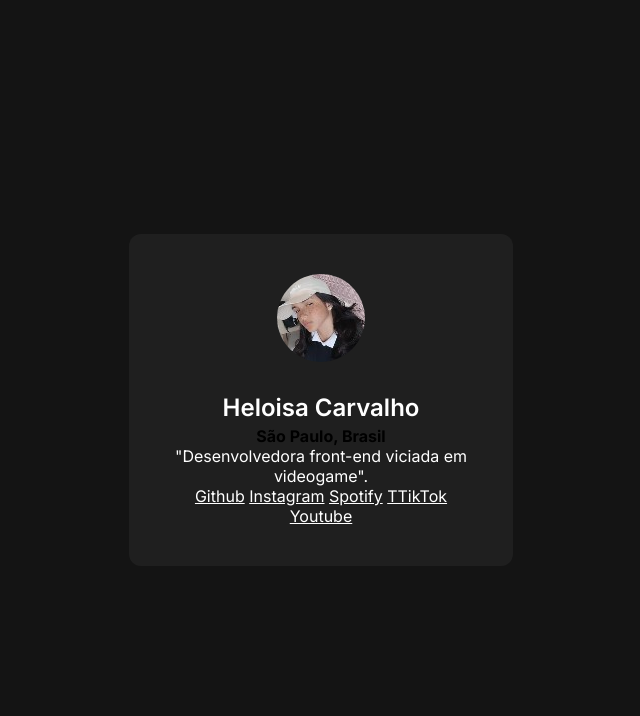
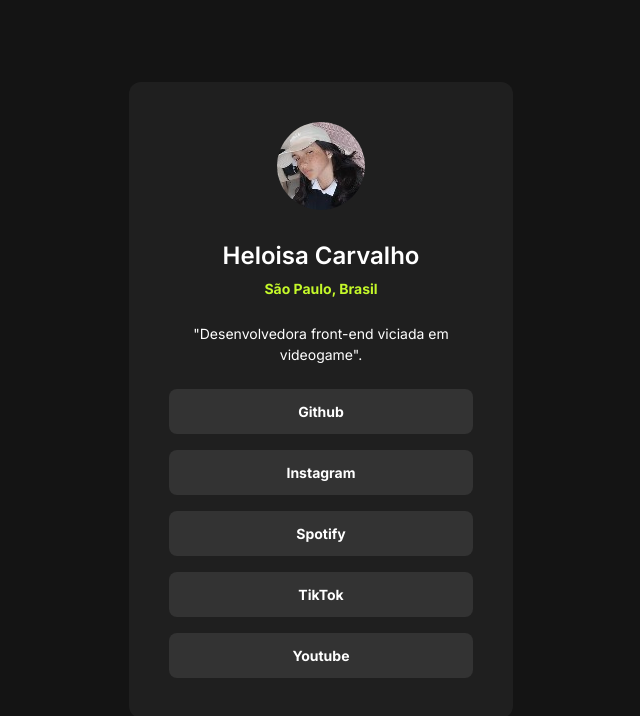
Before and after one commit to Lzinhah/meuslinks, a plain HTML site: page index.html in a window 1280 px wide. Shown: the whole page, without its empty margins (319-959 px from the left). Drawn offline with Linux system fonts and the light colour scheme.

Commit message:
desenvolvimento do css terminado

```diff
--- a/index.html
+++ b/index.html
@@ -20,7 +20,7 @@
         <a href="https://github.com/Lzinhah">Github</a>
         <a href="https://www.instagram.com/lzinhah_">Instagram</a>
         <a href="https://open.spotify.com/intl-pt/track/1xzsBrOWCL9vEMGPw9tfcn">Spotify</a>
-        <a href="https://www.tiktok.com/@poxa.lohz">TTikTok</a>
+        <a href="https://www.tiktok.com/@poxa.lohz">TikTok</a>
         <a href="https://www.youtube.com/@Lzinhah">Youtube</a>
     </div>
 </body>
--- a/style.css
+++ b/style.css
@@ -34,5 +34,33 @@ div h1{
     font-size: 24px;
     line-height: 36px;
     font-weight: 600;
+    margin-bottom: 4px;
+}
+
+div strong{
+    color: #c4f82a;
+    font-size: 14px;
+    line-height: 21px;
+}
+
+div p{
+    margin-block: 24px;
+    font-size: 14px;
+    line-height: 21px;
+}
+
+div a + a{
+    margin-top: 16px;
+}
+
+div a{
+    display: block;
+    text-decoration: none;
+    background: #333333;
+    padding: 12px;
+    border-radius: 8px;
+    font-weight: 700;
+    font-size: 14px;
+    line-height: 21px;
 
 }
```
